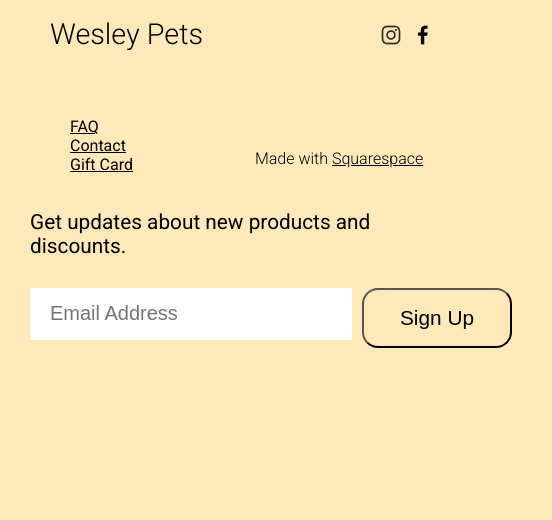
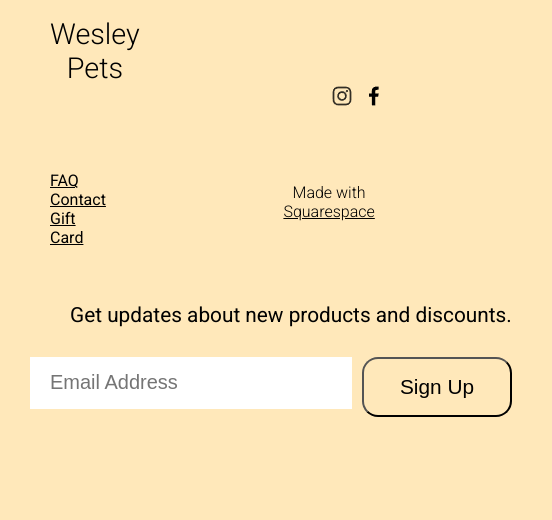
Before and after one commit to GtPadsk/TESTAS_Wesley_New, a plain HTML site: page index.html in a window 390 px wide. Shown: the part 4299-4819 px from the top of the page, 552 px wide, since content can reach past the window. Before the commit the page ends 4777 px from the top, so only its background shows below. Drawn offline with Linux system fonts and the light colour scheme.

Commit message:
media screens finished

```diff
--- a/styles.css
+++ b/styles.css
@@ -8,6 +8,7 @@ body {
     font-style: normal;
 
     background-color: #FFE8BA;
+
 }
 
 hr {
@@ -348,17 +349,20 @@ header nav ul li a {
 .griditem1,
 .griditem2,
 .griditem3 {
-    display: grid;
+    display: flex;
     border: none;
 
 }
 
 .griditem1 {
+    display: flex;
     font-size: 2rem;
     font-weight: 300;
     justify-content: start;
     padding-left: 3rem;
 }
+
+
 
 .griditem2 {
     justify-content: center;
@@ -386,11 +390,22 @@ header nav ul li a {
 
 .regular {
     font-size: 1rem;
+    position: relative;
+    top: 100px;
+    right: 250px;
 }
 
 .footer .griditem2 ul {
     list-style: none;
     text-align: left;
+    padding-left: 0;
+    padding-right: 100px;
+}
+
+.griditem4 {
+    position: relative;
+    top: 40px;
+    right: 130px;
 }
 
 .updates {
@@ -420,6 +435,13 @@ header nav ul li a {
     display: flex;
     flex-direction: column;
     gap: 10px;
+}
+
+button:hover {
+    color: white;
+    background-color: black;
+    transition: color ease 0.4s, background-color ease 0.4s;
+    cursor: pointer;
 }
 
 @media screen and (max-width: 1000px) {
@@ -533,7 +555,7 @@ header nav ul li a {
     .footer {
         flex-direction: column;
         align-items: flex-start;
-
+        width: 30%;
         margin-top: 20px;
         padding-bottom: 100px;
     }
@@ -546,9 +568,16 @@ header nav ul li a {
     .griditem1 {
         position: relative;
         padding-right: 10%;
-        padding-left: 20px;
         margin-bottom: 50px;
         font-size: 1.8rem;
+    }
+
+    .griditem2 {
+        padding-left: 0;
+    }
+
+    .footer .griditem2 ul {
+        padding: 20px;
     }
 
     .griditem4 {
@@ -557,13 +586,6 @@ header nav ul li a {
         left: 180%;
         bottom: 5%;
 
-    }
-
-    .regular {
-        height: 150px;
-        position: absolute;
-        left: 100%;
-        top: 340%;
     }
 
     .sixth-section .updates {
@@ -594,7 +616,57 @@ header nav ul li a {
         color: black;
     }
 
+
+    .griditem1 .regular {
+
+        position: absolute;
+        left: 200%;
+        top: 150px;
+    }
+}
+
+@media screen and (max-width: 850px) {
+
+    .footer {
+        flex-direction: column;
+        align-items: flex-start;
+
+        margin-top: 20px;
+        padding-bottom: 100px;
+    }
+
     .footer .regular {
         width: 100%;
+
+    }
+
+    .griditem1 {
+        position: relative;
+
+        padding-left: 20px;
+        margin-bottom: 50px;
+        font-size: 1.8rem;
+    }
+
+    .griditem4 {
+        width: 50%;
+        position: absolute;
+        left: 290%;
+        bottom: 5%;
+
+    }
+
+    .regular {
+        height: 150px;
+        position: absolute;
+        left: 200%;
+        top: 340%;
+    }
+
+    .sixth-section .updates {
+        width: 100%;
+        margin-top: 20px;
+        text-align: left;
+        margin-left: 40px;
     }
 }
```
